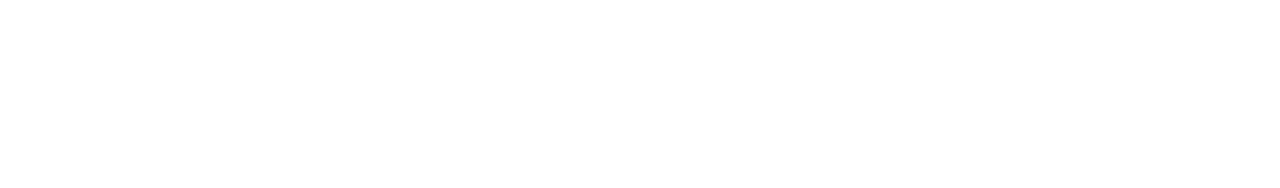
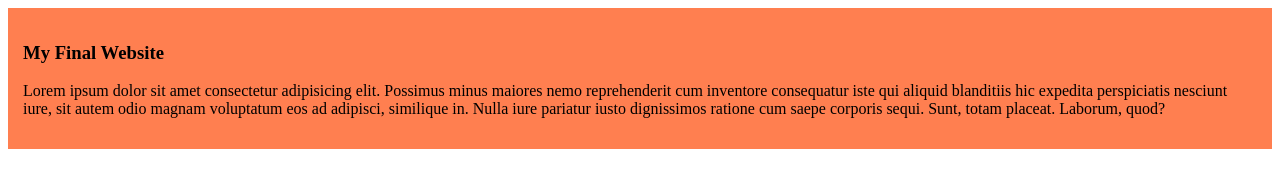
Before and after one commit to Farhana1111/My-final-repo, a plain HTML site: page index.html in a window 1280 px wide. Drawn offline with Linux system fonts and the light colour scheme.

Commit message:
added the final blog

```diff
--- /dev/null
+++ b/Styles/blog.css
@@ -0,0 +1,4 @@
+div{
+    background-color: coral;
+    padding: 15px
+}
--- a/index.html
+++ b/index.html
@@ -3,9 +3,13 @@
 <head>
     <meta charset="UTF-8">
     <meta name="viewport" content="width=device-width, initial-scale=1.0">
-    <title>Document</title>
+    <title>My Final Website</title>
+    <link rel="stylesheet" href="styles/blog.css">
 </head>
 <body>
-
+    <div>
+        <h3>My Final Website</h3>
+        <p>Lorem ipsum dolor sit amet consectetur adipisicing elit. Possimus minus maiores nemo reprehenderit cum inventore consequatur iste qui aliquid blanditiis hic expedita perspiciatis nesciunt iure, sit autem odio magnam voluptatum eos ad adipisci, similique in. Nulla iure pariatur iusto dignissimos ratione cum saepe corporis sequi. Sunt, totam placeat. Laborum, quod?</p>
+    </div>
 </body>
 </html>
```
